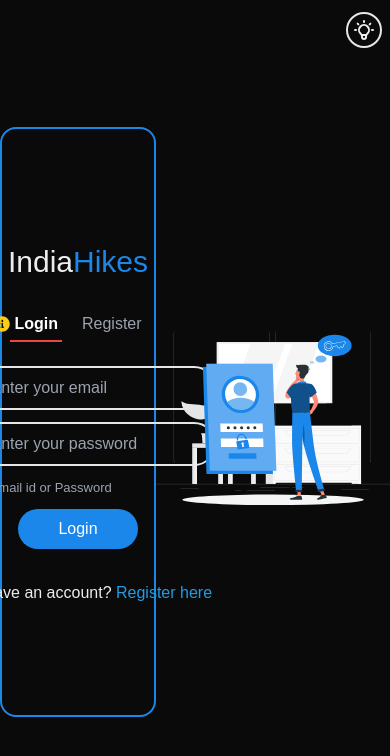
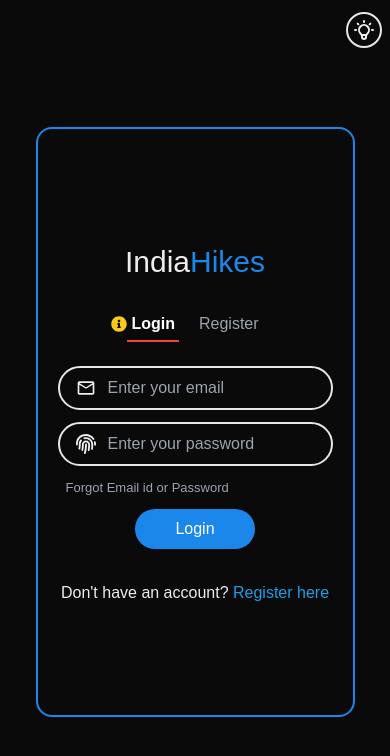
Before and after one commit to muhazAhmed/indiahikes-assesment, a Next.js app: page /form in a window 390 px wide. Shown: the top 756 px of the page. Built offline with nearby package versions, Linux system fonts and the light colour scheme.

Commit message:
added form responsive

```diff
--- a/src/app/form/page.tsx
+++ b/src/app/form/page.tsx
@@ -23,7 +23,7 @@
       <div className="absolute top-3 right-2">
         <ThemeToggle />
       </div>
-      <div className="flex flex-col items-center justify-center w-[40%] h-[70%] gap-6 border-2 border-primary p-5 rounded-2xl">
+      <div className="flex flex-col items-center justify-center xl:w-96 lg:w-80 sm:w-full h-[70%] gap-6 border-2 border-primary p-5 rounded-2xl">
         <h1 className="text-[30px]">
           India<span className="text-primary">Hikes</span>
         </h1>
@@ -70,7 +70,7 @@
           <RegisterPage toggleState={setToggleForm} setLoading={setLoading} />
         )}
       </div>
-      <div className="h-full flex items-center justify-center">
+      <div className="form-image h-full flex items-center justify-center">
         <Image src={SVG} alt="Image" width={400} priority />
       </div>
     </div>
```
